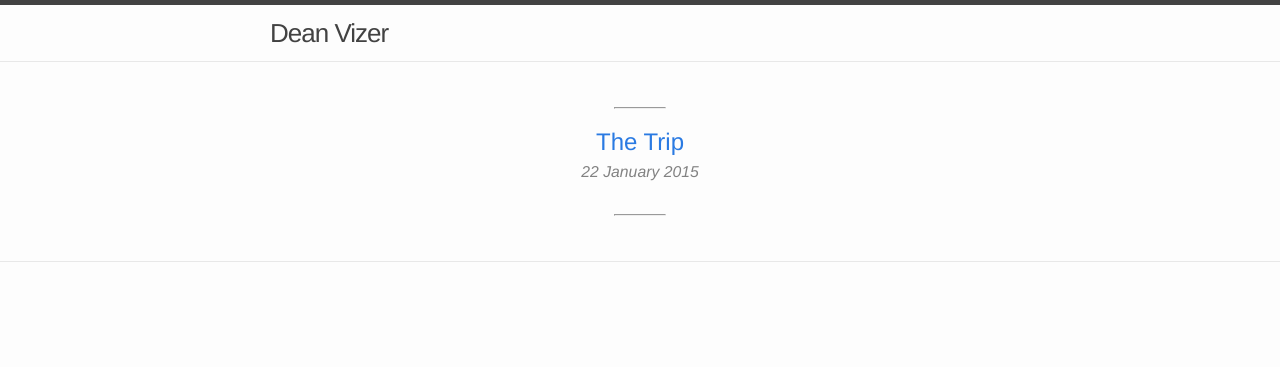
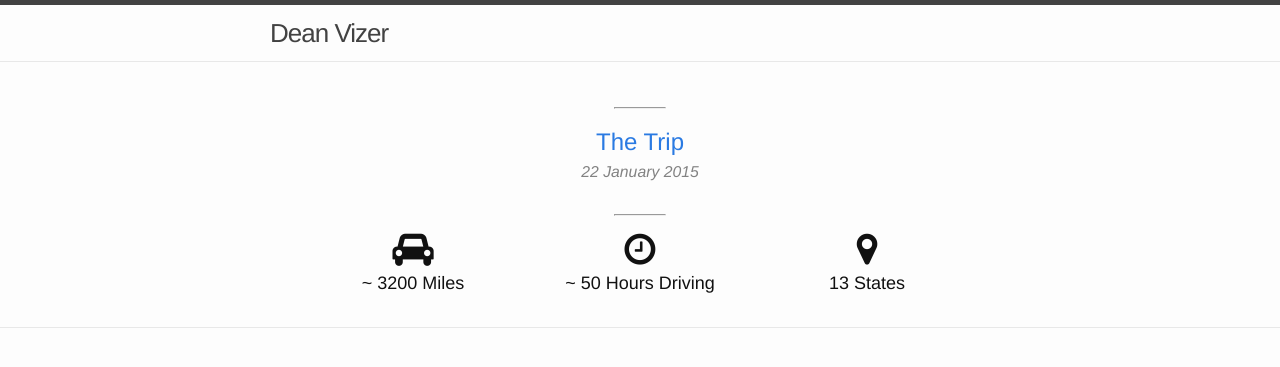
Before and after one commit to Deanmv/deanmv.github.io, a Jekyll site: the page built from index.html, in a window 1280 px wide. Shown: the top 367 px of the page. Built offline with Jekyll 4.4.1, drawn with Linux system fonts in a browser that asks for light colours; nearby versions of some CDN libraries.

Commit message:
Add stats

```diff
--- a/_includes/head.html
+++ b/_includes/head.html
@@ -11,4 +11,5 @@
   <script>try{Typekit.load();}catch(e){}</script>
   <link rel="canonical" href="{{ page.url | replace:'index.html','' | prepend: site.baseurl | prepend: site.url }}">
   <link rel="alternate" type="application/rss+xml" title="{{ site.title }}" href="{{ "/feed.xml" | prepend: site.baseurl | prepend: site.url }}" />
+  <link rel="stylesheet" href="//maxcdn.bootstrapcdn.com/font-awesome/4.3.0/css/font-awesome.min.css">
 </head>
--- a/css/main.scss
+++ b/css/main.scss
@@ -41,3 +41,7 @@ img {
 	margin:0 auto;
 	display:block;
 }
+.statDiv {
+    width:30%;
+    display:inline-block;
+}
--- a/index.html
+++ b/index.html
@@ -14,4 +14,18 @@ layout: default
       <hr>
     {% endfor %}
   </ul>
- </div>
+</div>
+<div class="stats">
+	<div class="statDiv">
+		<i class="fa fa-2x fa-car"></i><br />
+		~ 3200 Miles
+	</div>
+	<div class="statDiv">
+		<i class="fa fa-2x fa-clock-o"></i><br />
+		~ 50 Hours Driving
+	</div>
+	<div class="statDiv">
+		<i class="fa fa-2x fa-map-marker"></i><br />
+		13 States
+	</div>
+</div>
```
Also changed, not shown: _includes/footer.html (+0 -30 lines), _sass/_layout.scss (line endings or trailing spaces), 4 other files.
